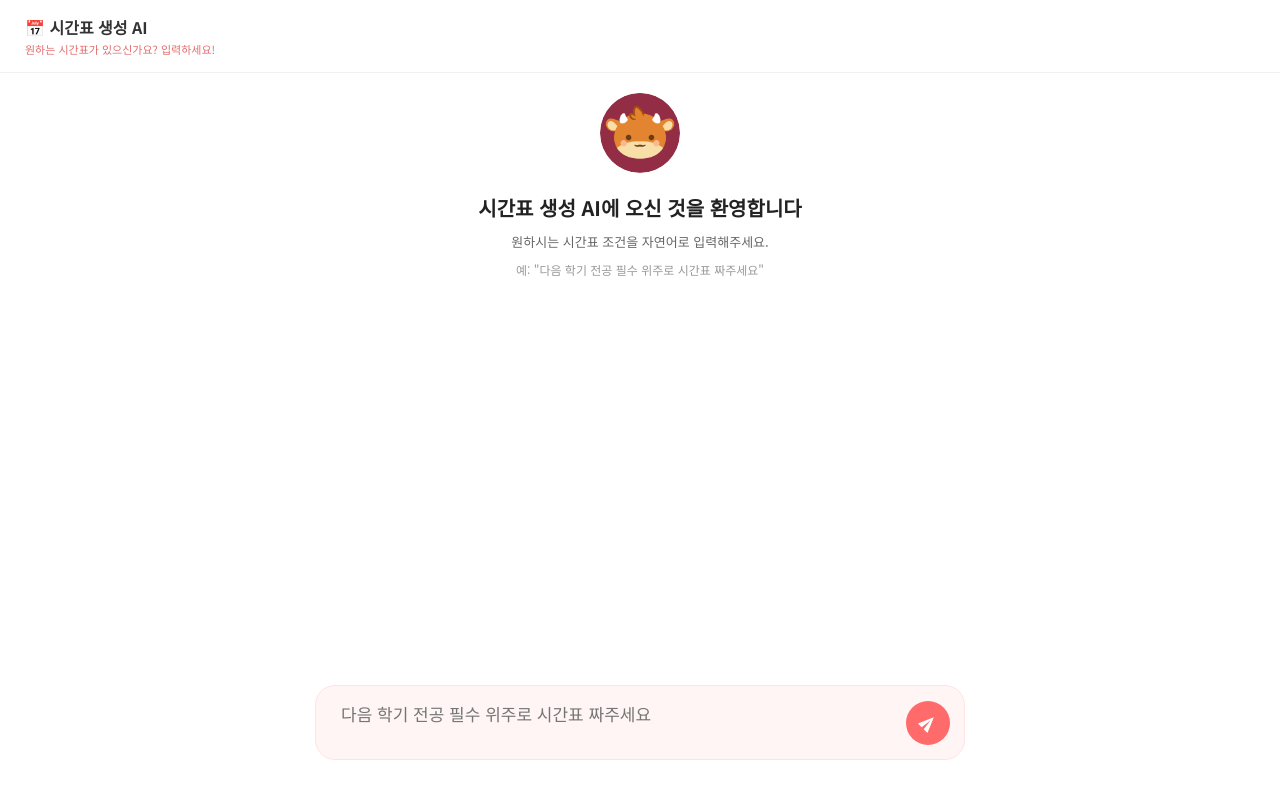
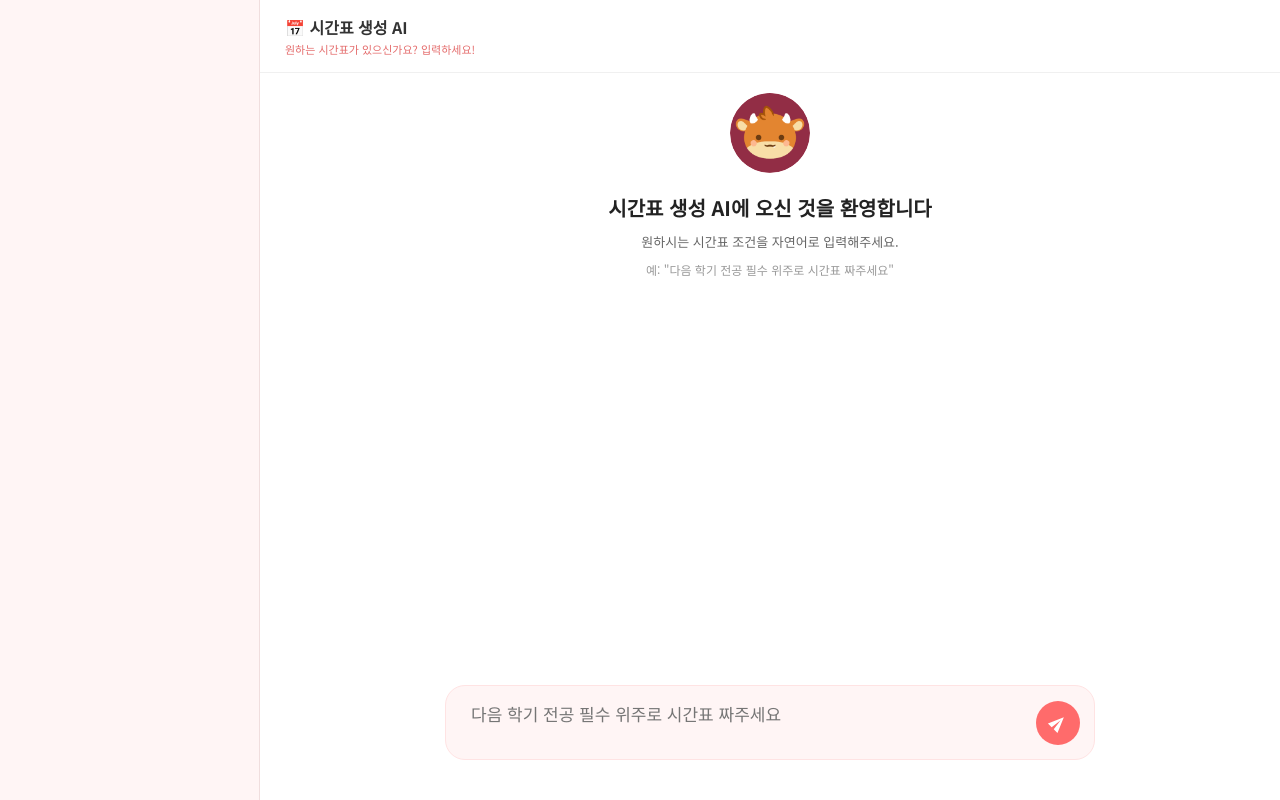
Before and after one commit to leeyunji80/OSS_Timetable-Chatbot, a Flask app: page / in a window 1280 px wide. Run offline with Flask 3, Linux system fonts and the light colour scheme; parts of the project's set-up code (start-up, migrations or seed data) failed here and were passed over.

Commit message:
add: 좌측 사이드바 레이아웃 추가 #23

```diff
--- a/templates/index.html
+++ b/templates/index.html
@@ -13,11 +13,30 @@
             font-family: 'Noto Sans KR', sans-serif;
         }
 
-        body, html {
-            height: 100%;
-            background-color: #ffffff;
+        body {
+            display: flex;
+            overflow: hidden;
+        }
+
+        .sidebar {
+            width: 260px;
+            height: 100vh;
+
+            background-color: #fff5f5;
+            border-right: 1px solid #f0dede;
+
             display: flex;
             flex-direction: column;
+
+            padding: 20px;
+        }
+
+        .main-container {
+            flex: 1;
+
+            display: flex;
+            flex-direction: column;
+
             overflow: hidden;
         }
 
@@ -245,6 +264,12 @@
 </head>
 <body>
 
+    <div class="sidebar">
+
+    </div>
+
+    <div class="main-container">
+
         <header>
             <div class="header-title">
                 <h1>📅 시간표 생성 AI</h1>
@@ -381,6 +406,7 @@
             }
 
         </script>
+    </div>
 
 </body>
 </html>
```
Lines whose indentation alone changed are shown as unchanged.
